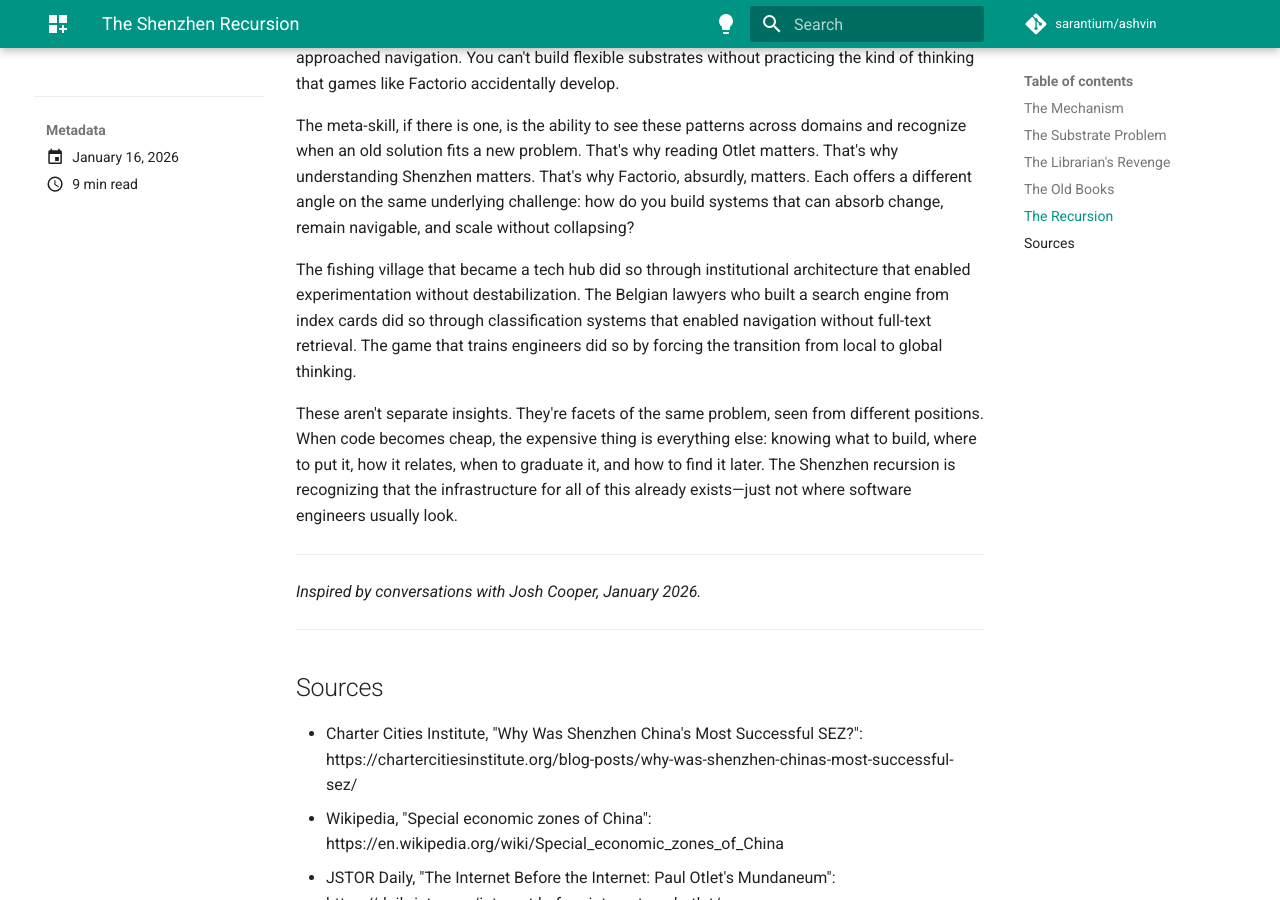
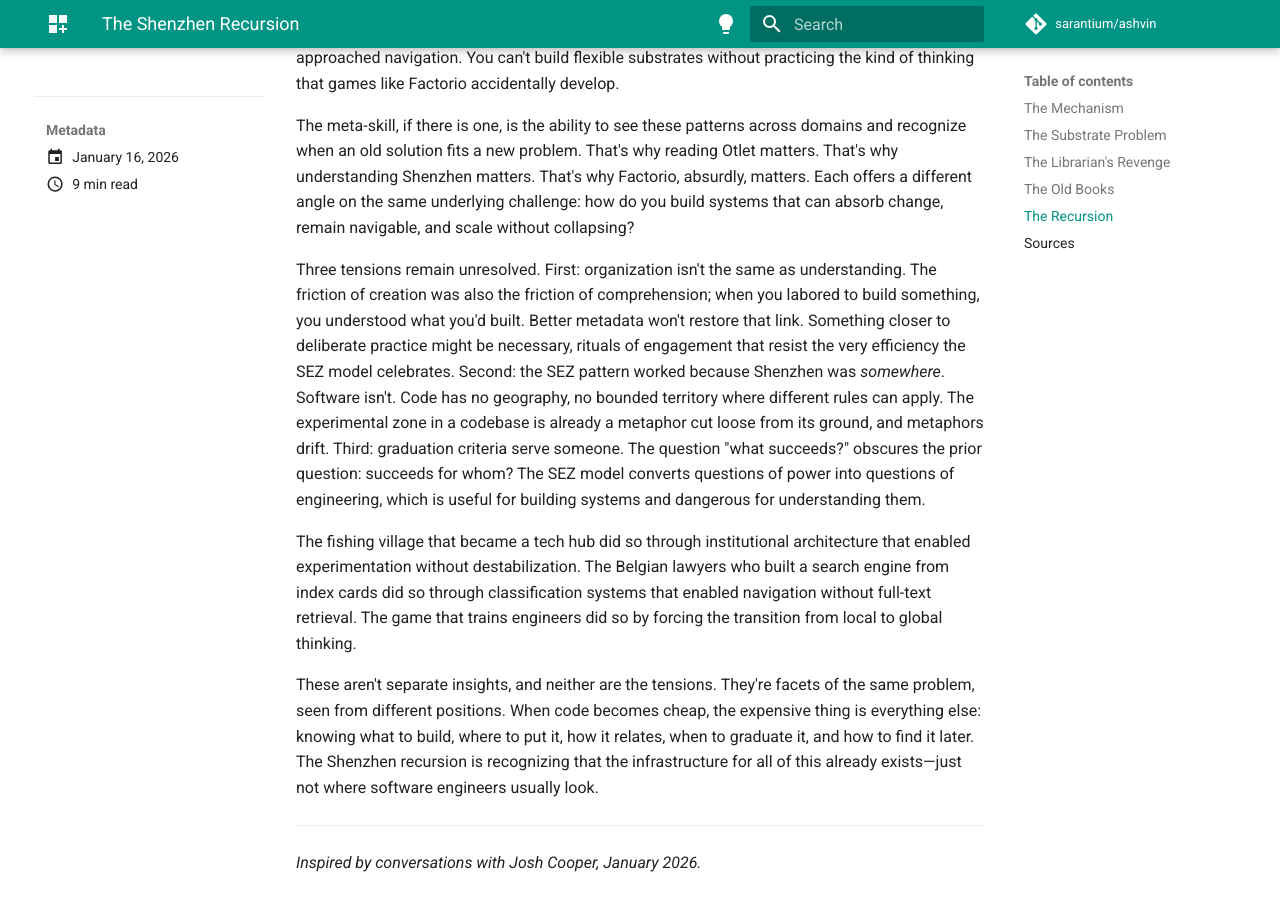
Before and after one commit to sarantium/ashvin, an MkDocs documentation site: the page built from docs/blog/posts/2026-01-16.md, in a window 1280 px wide and 900 px high, scrolled down 4504 px. Built offline with MkDocs 1.6.1 and Material for MkDocs 9.7.7, drawn with Linux system fonts in a browser that asks for light colours; comment, search, counter and statistics services are not loaded.

Commit message:
📝 blog: add acknowledged tensions to The Shenzhen Recursion

```diff
--- a/docs/blog/posts/2026-01-16.md
+++ b/docs/blog/posts/2026-01-16.md
@@ -79,9 +79,11 @@ But there's a second recursion. The skills needed to build this kind of architec
 
 The meta-skill, if there is one, is the ability to see these patterns across domains and recognize when an old solution fits a new problem. That's why reading Otlet matters. That's why understanding Shenzhen matters. That's why Factorio, absurdly, matters. Each offers a different angle on the same underlying challenge: how do you build systems that can absorb change, remain navigable, and scale without collapsing?
 
+Three tensions remain unresolved. First: organization isn't the same as understanding. The friction of creation was also the friction of comprehension; when you labored to build something, you understood what you'd built. Better metadata won't restore that link. Something closer to deliberate practice might be necessary, rituals of engagement that resist the very efficiency the SEZ model celebrates. Second: the SEZ pattern worked because Shenzhen was *somewhere*. Software isn't. Code has no geography, no bounded territory where different rules can apply. The experimental zone in a codebase is already a metaphor cut loose from its ground, and metaphors drift. Third: graduation criteria serve someone. The question "what succeeds?" obscures the prior question: succeeds for whom? The SEZ model converts questions of power into questions of engineering, which is useful for building systems and dangerous for understanding them.
+
 The fishing village that became a tech hub did so through institutional architecture that enabled experimentation without destabilization. The Belgian lawyers who built a search engine from index cards did so through classification systems that enabled navigation without full-text retrieval. The game that trains engineers did so by forcing the transition from local to global thinking.
 
-These aren't separate insights. They're facets of the same problem, seen from different positions. When code becomes cheap, the expensive thing is everything else: knowing what to build, where to put it, how it relates, when to graduate it, and how to find it later. The Shenzhen recursion is recognizing that the infrastructure for all of this already exists—just not where software engineers usually look.
+These aren't separate insights, and neither are the tensions. They're facets of the same problem, seen from different positions. When code becomes cheap, the expensive thing is everything else: knowing what to build, where to put it, how it relates, when to graduate it, and how to find it later. The Shenzhen recursion is recognizing that the infrastructure for all of this already exists—just not where software engineers usually look.
 
 ---
 
```
